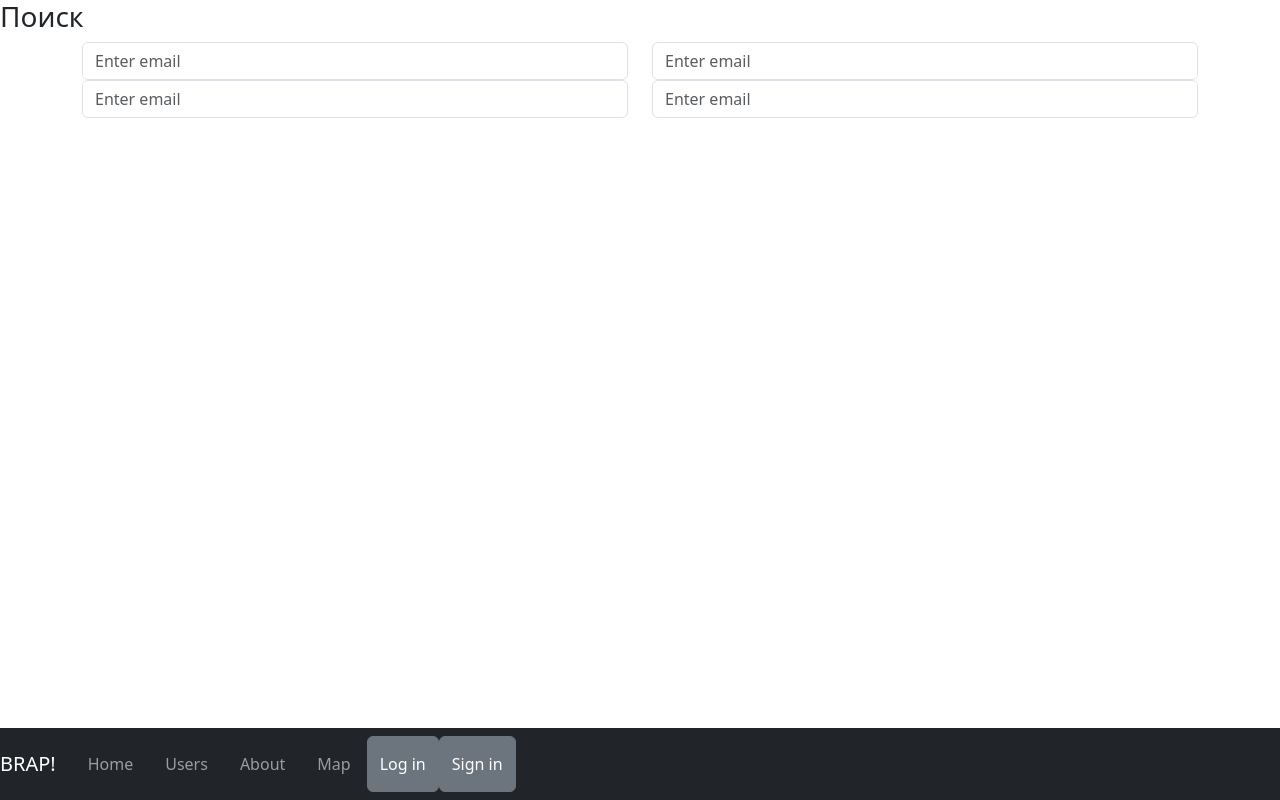
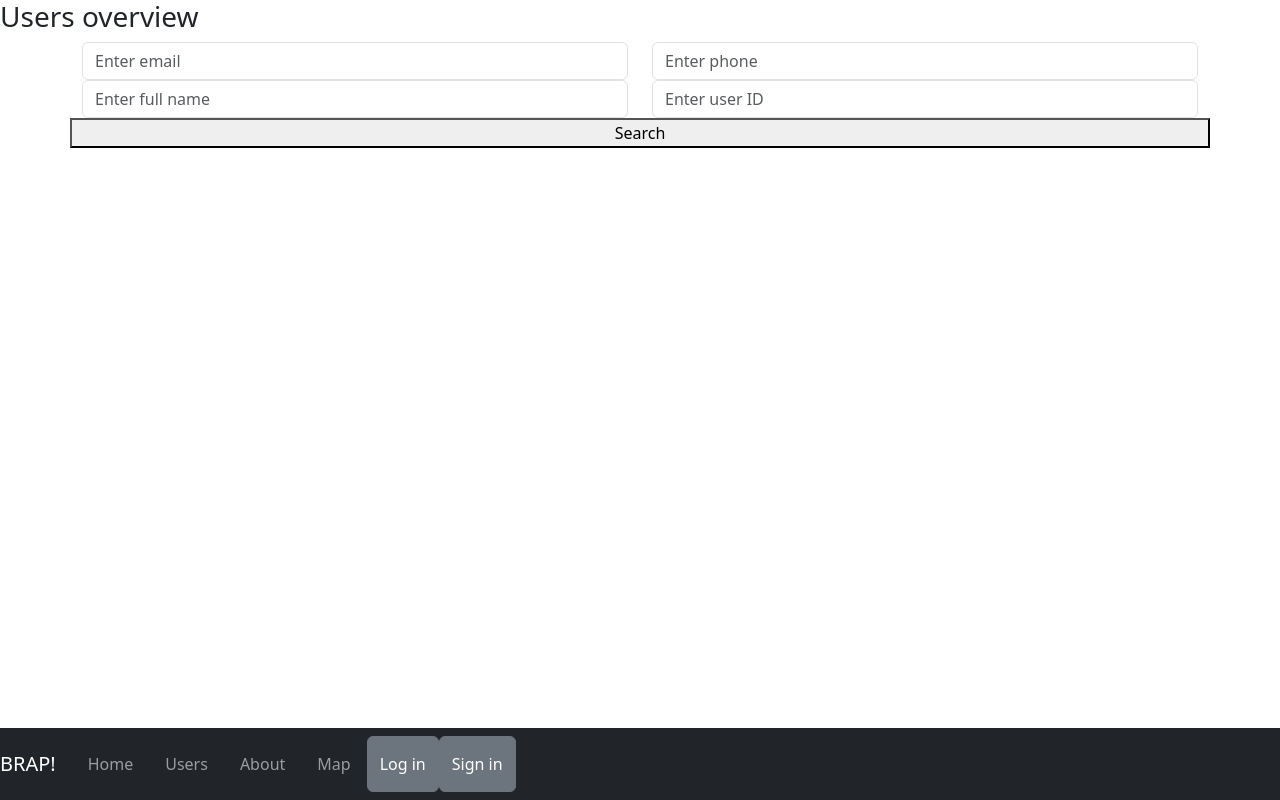
Before and after one commit to bapr5/mapapp, a React (Create React App) app: page /users in a window 1280 px wide. Built offline with nearby package versions, Linux system fonts and the light colour scheme.

Commit message:
done stuff w/ forms

```diff
--- a/package.json
+++ b/package.json
@@ -13,6 +13,7 @@
     "react": "^18.3.1",
     "react-bootstrap": "^2.10.4",
     "react-dom": "^18.3.1",
+    "react-hook-form": "^7.52.1",
     "react-router-dom": "^6.24.1",
     "react-scripts": "5.0.1",
     "sequelize": "^6.37.3",
--- a/src/App.js
+++ b/src/App.jsx
@@ -12,7 +12,7 @@ import Navibar from './components/Navibar';
 import Home from './pages/Home';
 import About from './pages/About';
 import MapPage from './pages/MapPage';
-import Users from './pages/Users';
+import Users from './pages/Users.tsx';
 import ErrorPage from './pages/ErrorPage';
 // import { Home, About, MapPage, Users } from './pages';
 
--- a/src/pages/Users.jsx
+++ /dev/null
@@ -1,20 +0,0 @@
-import React from 'react'
-import { Container, Form, Row, Col } from 'react-bootstrap'
-
-export default function Users() {
-    return (
-        <>
-            <h3>Поиск</h3>
-            <Container>
-                <Row>
-                    <Col> <Form.Control type="email" placeholder="Enter email" /></Col>
-                    <Col>  <Form.Control type="email" placeholder="Enter email" /></Col>
-                </Row>
-                <Row>
-                    <Col> <Form.Control type="email" placeholder="Enter email" /></Col>
-                    <Col>  <Form.Control type="email" placeholder="Enter email" /></Col>
-                </Row>
-            </Container>
-        </>
-    )
-}
--- /dev/null
+++ b/src/pages/Users.tsx
@@ -0,0 +1,48 @@
+import React from 'react'
+import { Container, Form, Row, Col } from 'react-bootstrap'
+
+import { useForm, SubmitHandler} from 'react-hook-form'
+
+interface UsersForm {
+    name: string;
+    email: number;
+    id: number;
+    phone: string;
+}
+
+export default function Users() {
+
+    const { register, handleSubmit } = useForm < UsersForm > ({
+        defaultValues: {
+
+        },
+    })
+
+    // const onSubmit:SubmitHandler<IUserFields> = ({data}) => {}
+
+    const submit: SubmitHandler<UsersForm> = data => {
+        console.log(data)
+    }
+
+
+    return (
+        <>
+            <h3>Users overview</h3>
+            <form onSubmit={handleSubmit(submit)}>
+            <Container>
+                <Row>
+                    <Col> <Form.Control type="email" {...register('email', {})} placeholder="Enter email" /></Col>
+                    <Col>  <Form.Control type="phone" {...register('phone', {})} placeholder="Enter phone" /></Col>
+                </Row>
+                <Row>
+                    <Col> <Form.Control type="name" {...register('name', {})} placeholder="Enter full name" /></Col>
+                    <Col>  <Form.Control type="id" {...register('id', {})} placeholder="Enter user ID" /></Col>
+                </Row>
+                <Row>
+                    <button>Search</button>
+                </Row>
+            </Container>
+            </form>
+        </>
+    )
+}
```
Also changed, not shown: src/pages/search.interface.ts (added, +7 -0 lines), 1 other file (tests, documents, lock files or other folders).
